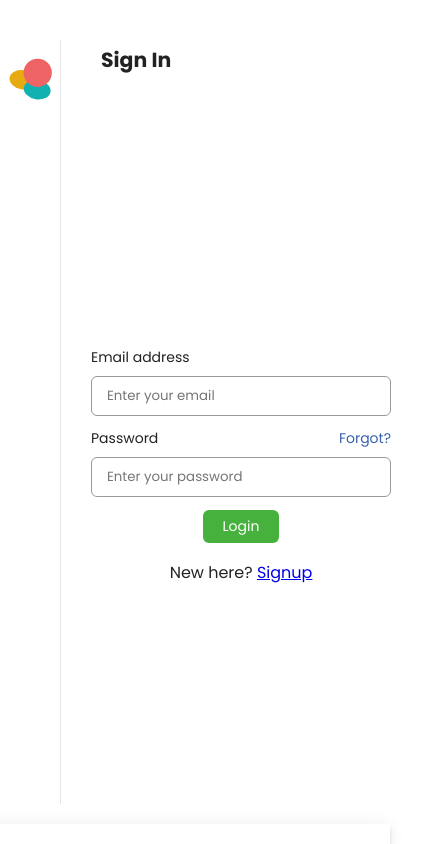
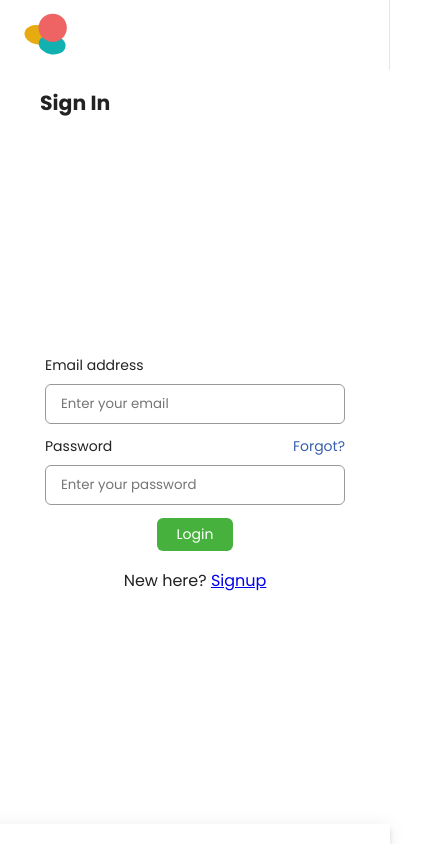
Before and after one commit to https-victor/smartcow-assignment, a React (Create React App) app: page / in a window 390 px wide. Shown: the whole page, 421 px wide, since content can reach past the window. Built offline with nearby package versions, Linux system fonts and the light colour scheme.

Commit message:
[Hotfix] - Responsive layout fixes

```diff
--- a/src/components/Container/Container.scss
+++ b/src/components/Container/Container.scss
@@ -3,6 +3,7 @@
     height: calc(100% - 164px);
     flex: 1;
     @media (max-width: 860px) {
+        padding: 20px;
         overflow: overlay;
     }
     &.overflow {
--- a/src/components/Header/Header.scss
+++ b/src/components/Header/Header.scss
@@ -50,7 +50,13 @@
         display: flex;
         gap: 1rem;
     }
+
     @media (max-width: 860px) {
+        .title-wrapper{
+            h2{
+                max-width: 150px;
+            }
+        }
         .actions-wrapper{
             position: fixed;
             >:first-child{margin-left: 102px;}
@@ -65,4 +71,10 @@
             box-shadow: 0px 3px 5px -1px #00000020, 0px 6px 10px 0px #00000014, 0px 1px 18px 0px #00000012;
         }
     }
+    @media (max-width: 500px) {
+        height: 50px;
+        .actions-wrapper{
+            >:first-child{margin-left: 0px;}
+        }
+    }
 }
--- a/src/components/Menu/Menu.scss
+++ b/src/components/Menu/Menu.scss
@@ -11,6 +11,10 @@
     align-items: center;
     width: 100%;
     height: 60px;
+    @media (max-width: 500px) {
+        height: 50px;
+        aspect-ratio: 1/1;
+    }
     &:hover{
         background-color: #EBF2FF;
     }
--- a/src/components/Sidebar/Sidebar.scss
+++ b/src/components/Sidebar/Sidebar.scss
@@ -44,4 +44,14 @@
     @media (max-width: 860px) {
         padding-bottom: 20px;
     }
+    @media (max-width: 500px) {
+        padding: 5px 15px;
+        gap: 10px;
+        flex-direction: row;
+        width: auto;
+        margin: 0;
+        .menu{
+            flex-direction: row;
+        }
+    }
 }
--- a/src/components/VideoGrid/VideoGrid.scss
+++ b/src/components/VideoGrid/VideoGrid.scss
@@ -2,4 +2,7 @@
     display: grid;
     grid-template-columns: repeat(auto-fill, minmax(200px,1fr));
     gap: 1rem;
+    @media (max-width: 860px) {
+        margin-bottom: 50px;
+    }
 }
--- a/src/components/layout/Layout.scss
+++ b/src/components/layout/Layout.scss
@@ -7,6 +7,8 @@
         flex: 1;
         display: flex;
         flex-direction: column;
-
+    }
+    @media (max-width: 500px) {
+        flex-direction: column;
     }
 }
--- a/src/pages/main/Profile/Details/Details.scss
+++ b/src/pages/main/Profile/Details/Details.scss
@@ -48,6 +48,9 @@
             }
         }
     }
+    @media (max-width: 860px) {
+        margin-bottom: 50px;
+    }
 }
 .profile-pic-modal{
     position: fixed;
--- a/src/pages/main/Profile/MyPlan/MyPlan.scss
+++ b/src/pages/main/Profile/MyPlan/MyPlan.scss
@@ -40,4 +40,7 @@
             }
         }
     }
+    @media (max-width: 860px) {
+        margin-bottom: 50px;
+    }
 }
--- a/src/pages/main/VideoForm/DetailsForm/DetailsForm.tsx
+++ b/src/pages/main/VideoForm/DetailsForm/DetailsForm.tsx
@@ -38,6 +38,7 @@ const DetailsForm = ({ initialValues, onSubmit }: any) => {
           id="description"
           name="description"
           className="input"
+          placeholder="Insert a description"
           onChange={formDetails.handleChange}
           onBlur={formDetails.handleBlur}
           value={formDetails.values.description}
--- a/src/pages/main/VideoForm/VideoForm.scss
+++ b/src/pages/main/VideoForm/VideoForm.scss
@@ -67,10 +67,12 @@
         }
     }
     @media (max-width: 860px) {
+        margin-bottom: 50px;
         overflow: overlay;
         height: auto;
         flex-direction: column;
         .preview-card{
+            padding: 10px;
             .transcript-wrapper{
                 textarea{
                     margin: 8px;
@@ -79,7 +81,6 @@
             .preview-video{
                 height: 200px;
                 flex: initial;
-                aspect-ratio: 16/9;
             }
         }
         .video-options{
```
